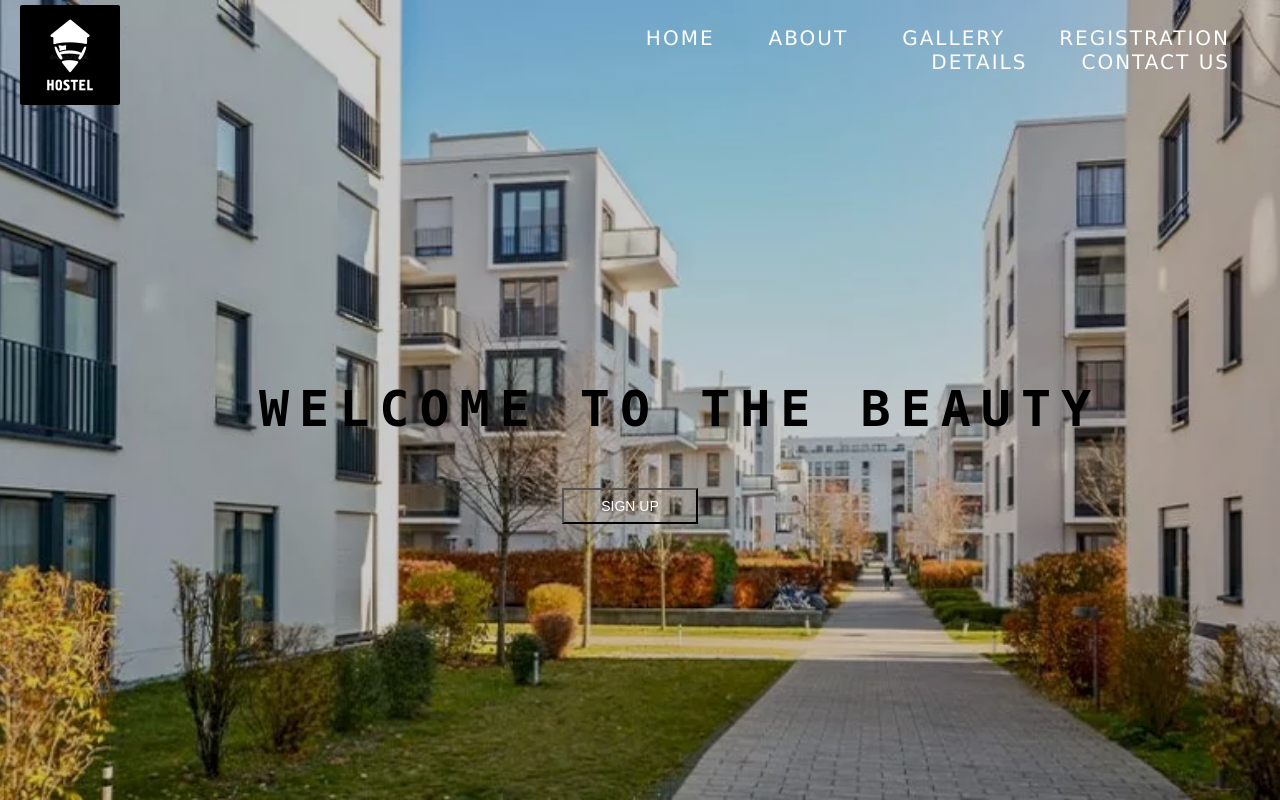
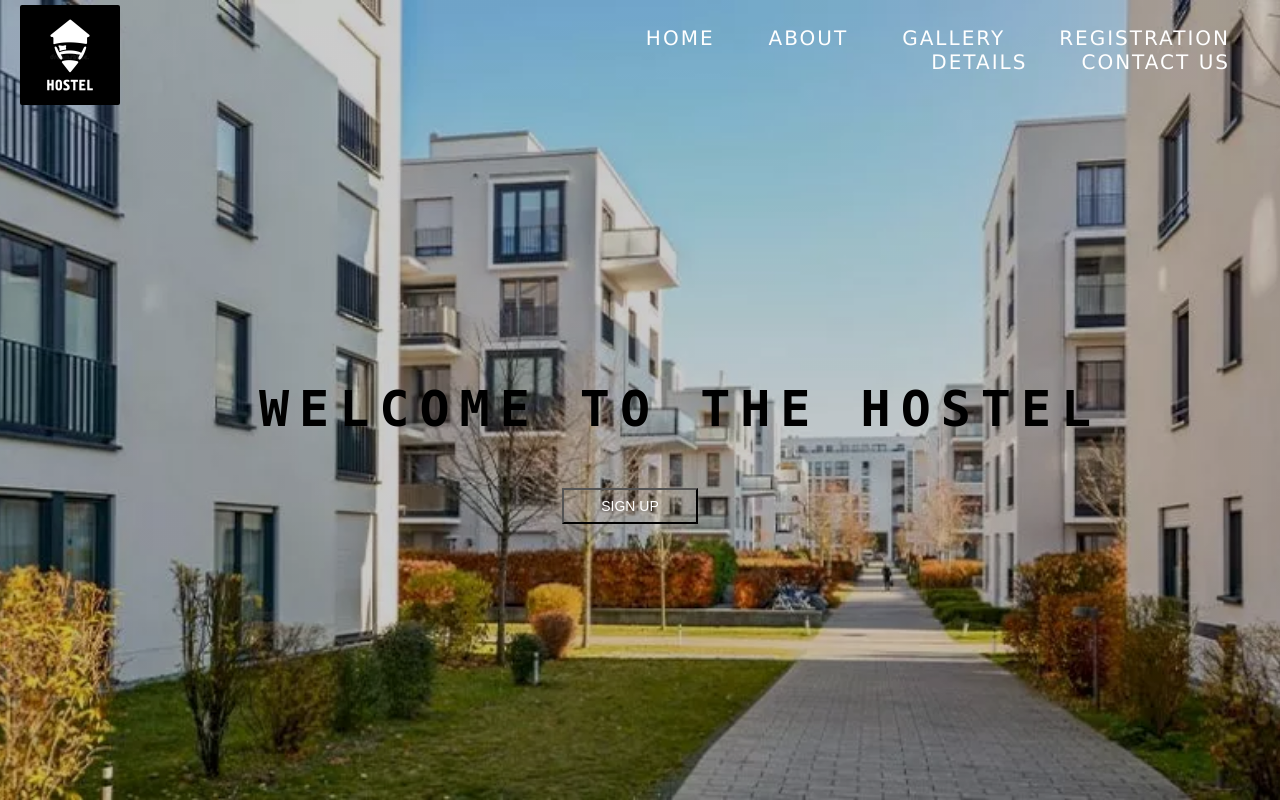
Before and after one commit to AAKANKSHA-CODE/Hosteller-Website, a PHP site: page / in a window 1280 px wide. Run offline with PHP 8.4, Linux system fonts and the light colour scheme.

Commit message:
Update index.php

```diff
--- a/index.php
+++ b/index.php
@@ -36,7 +36,7 @@
         </div>
         <div class="header_content">
             <h1>
-                <pre>  Welcome to the beauty</pre>
+                <pre>  Welcome to the Hostel</pre>
             </h1>
             <!-- <button><a href="signup.php">Sign Up</a></button> -->
             <a style="text-decoration:none;" href="signup.php"><button>sign up</button></a>
```
